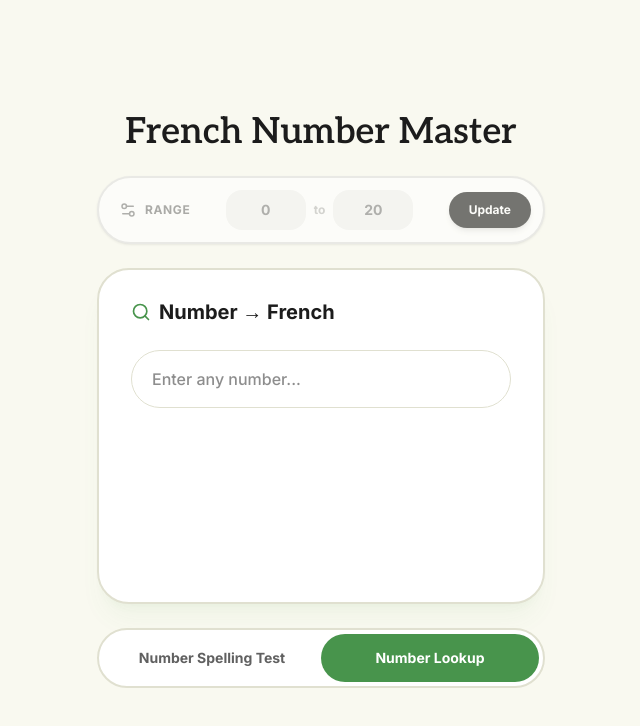
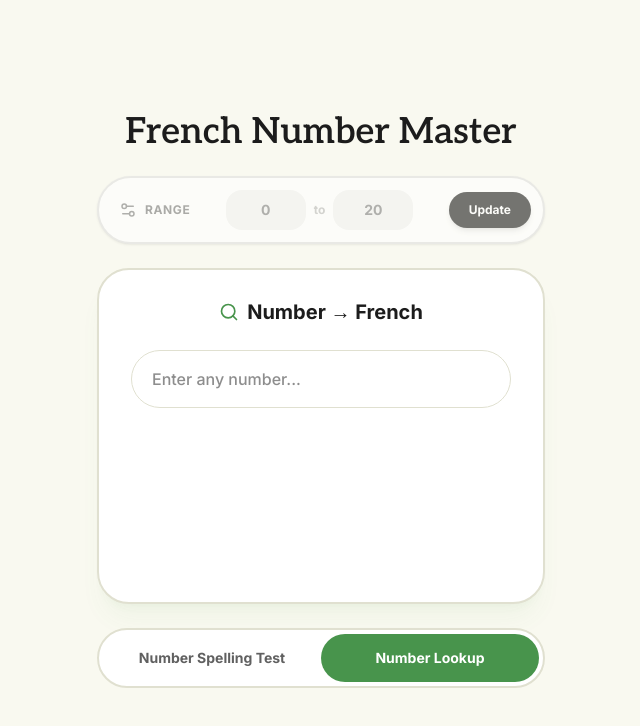
Before and after one commit to Judy-Nihao/french-number-master, a React (Vite) app: page / in a window 1280 px wide. Both pictures are taken after a click on the tab "Number Lookup". Shown: the top 726 px of the page, without its empty margins (319-959 px from the left). Built offline with nearby package versions, Linux system fonts and the light colour scheme.

Commit message:
style(lookup): center the lookup panel heading

```diff
--- a/src/components/practice/LookupPanel.tsx
+++ b/src/components/practice/LookupPanel.tsx
@@ -27,7 +27,7 @@
     tabIndex={0}
     className="px-8 py-7"
   >
-    <div className="flex items-center gap-2 mb-6">
+    <div className="flex items-center justify-center gap-2 mb-6">
       <Search size={20} className="text-app-primary" />
       <h2 className="text-xl font-bold text-app-dark">Number → French</h2>
     </div>
```
